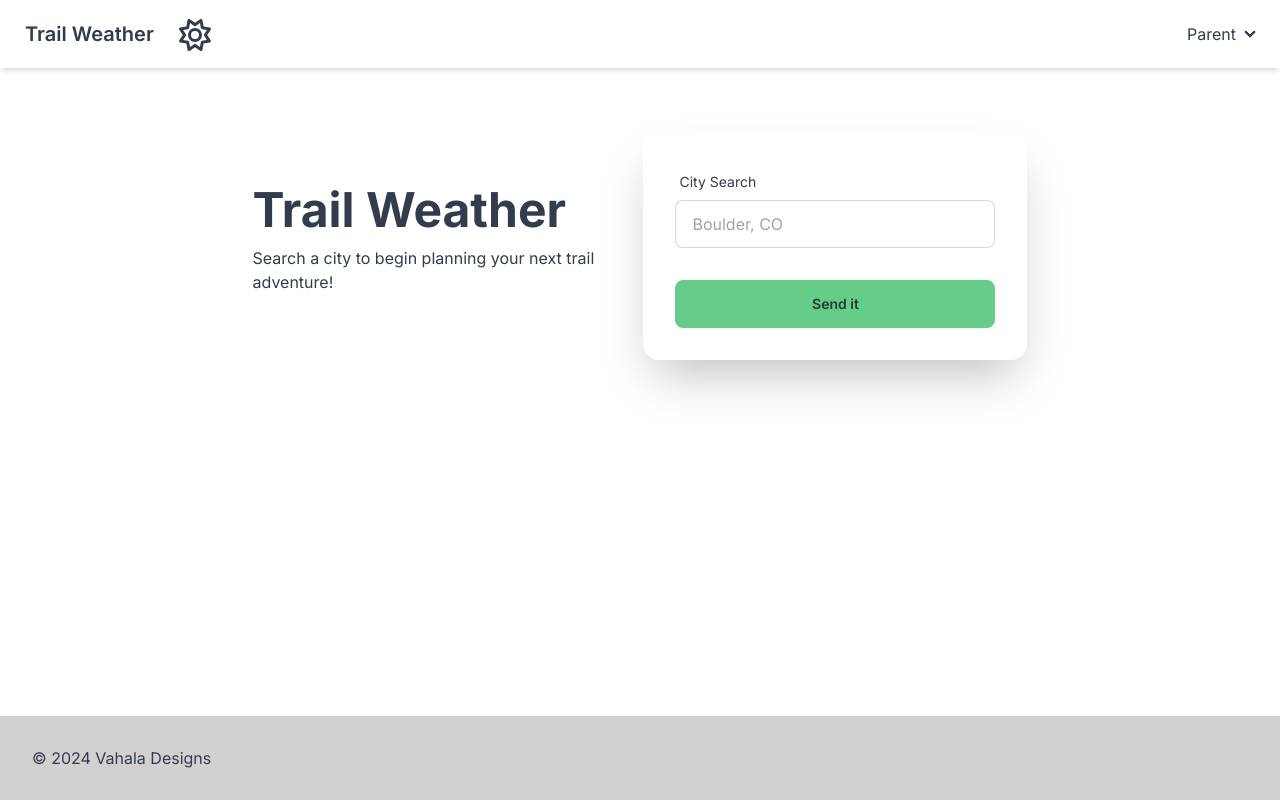
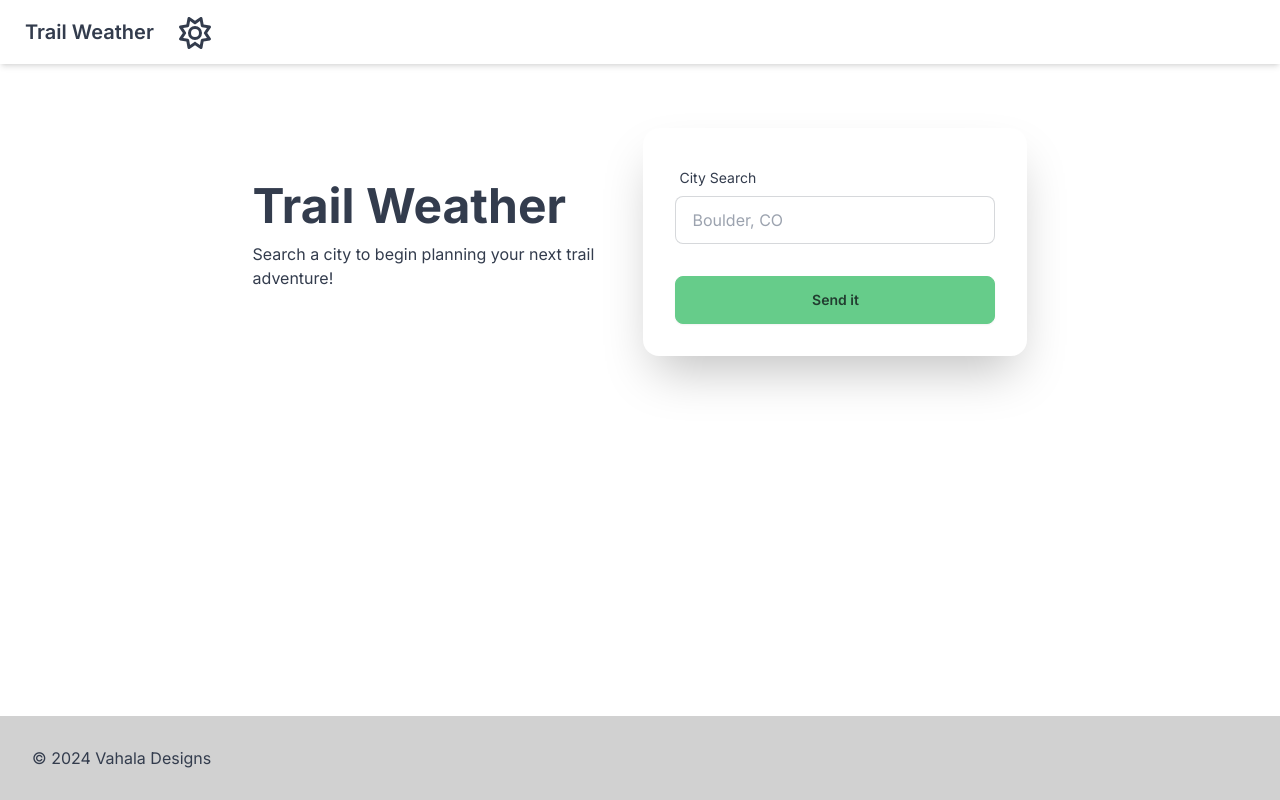
Before and after one commit to Vinsanety/trail-weather, a Next.js app: page / in a window 1280 px wide. Built offline with nearby package versions, Linux system fonts and the light colour scheme; no server answers.

Commit message:
increment

```diff
--- a/app/ui/navbar.tsx
+++ b/app/ui/navbar.tsx
@@ -52,7 +52,7 @@ export default function Navbar() {
         </div>
       </div>
 
-      <div className="flex-none gap-2">
+      {/* <div className="flex-none gap-2">
         <div className="flex-none">
           <ul className="menu menu-horizontal px-1">
             <li>
@@ -70,7 +70,7 @@ export default function Navbar() {
             </li>
           </ul>
         </div>
-      </div>
+      </div> */}
     </div>
   );
 }
```
Also changed, not shown: 1 other file (tests, documents, lock files or other folders).
